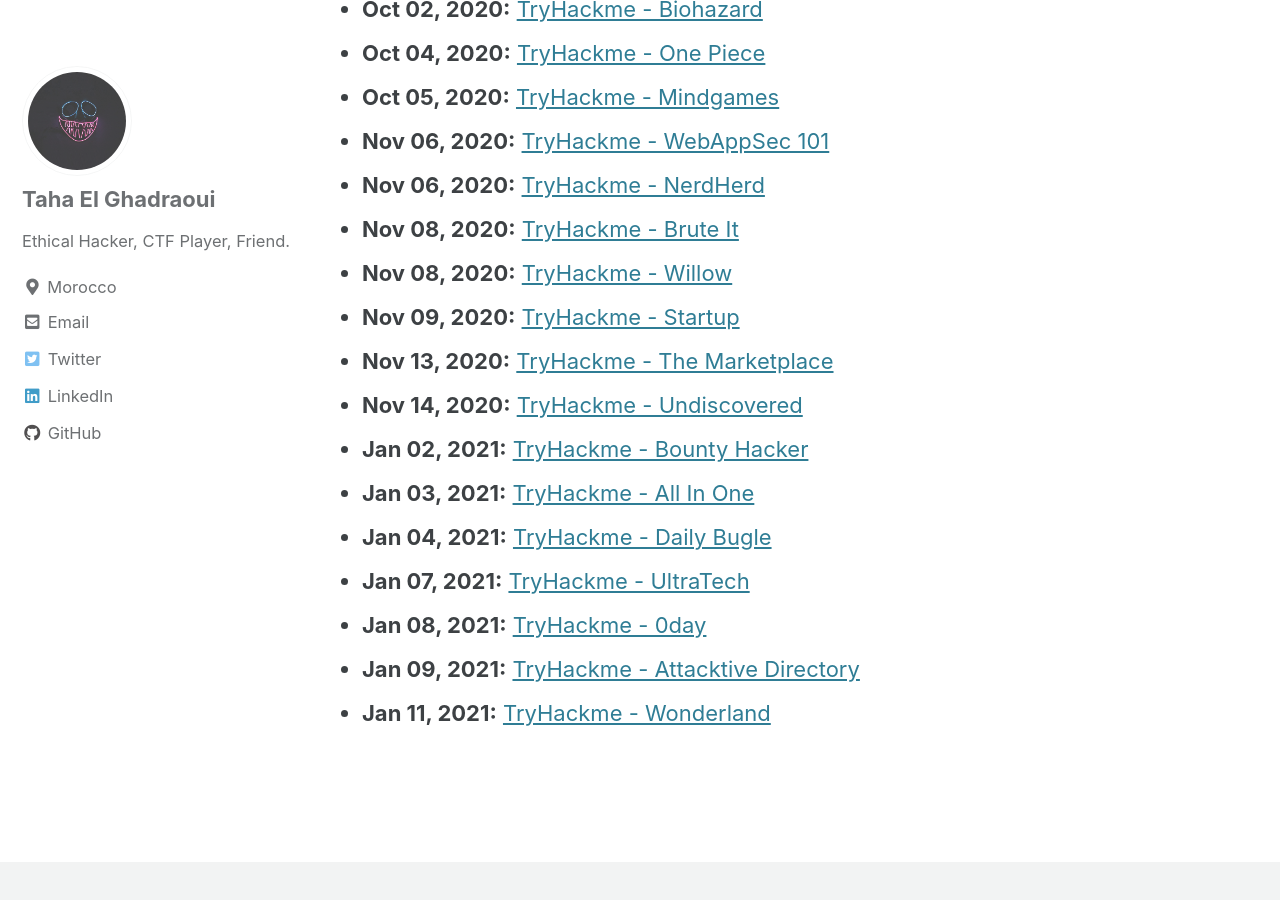
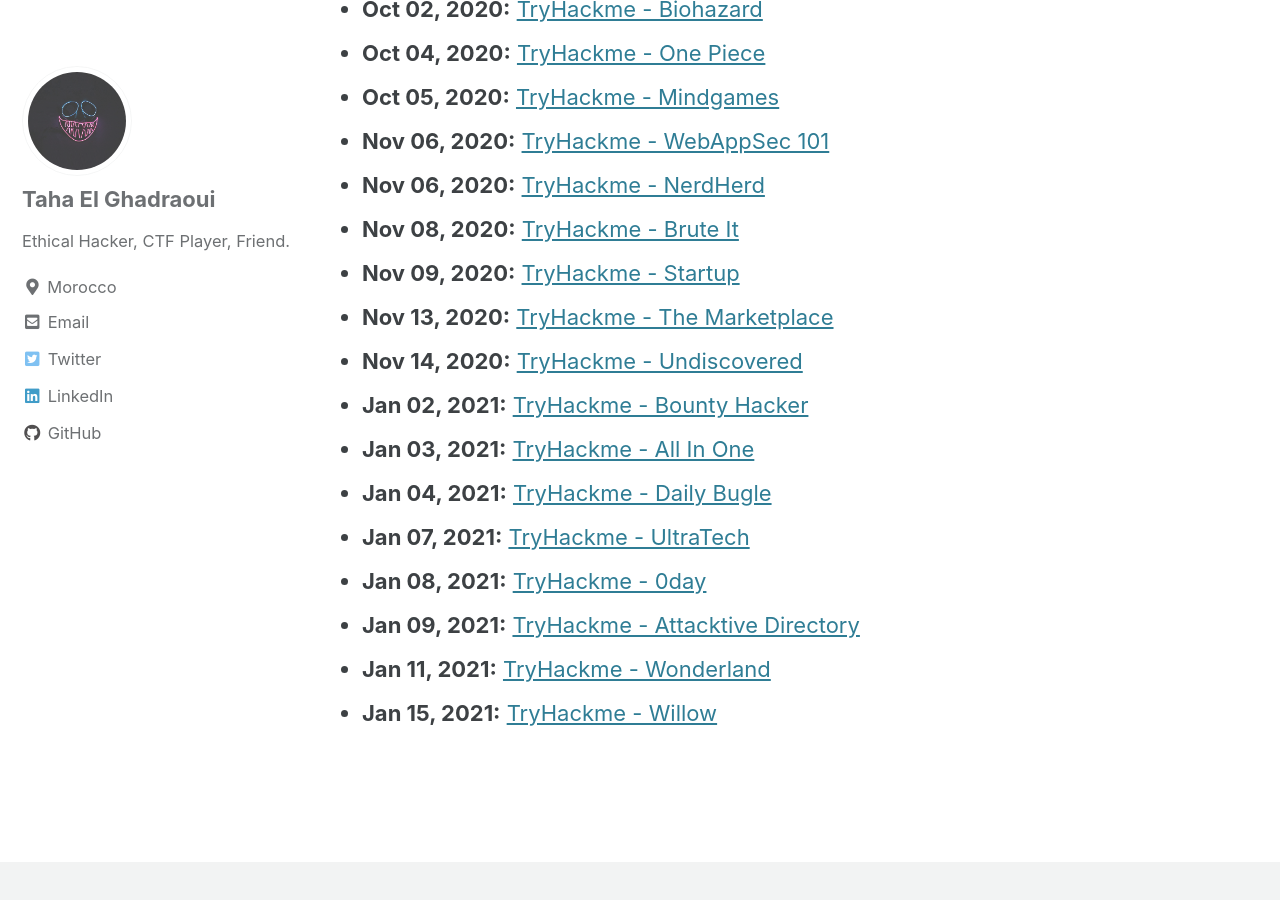
Before and after one commit to bvr0n/bvr0n.github.io, a Jekyll site: the page built from _pages/tryhackme-wr.md, in a window 1280 px wide and 900 px high, scrolled down 756 px. Built offline with Jekyll 4.4.1, drawn with Linux system fonts in a browser that asks for light colours; cached includes are drawn as plain includes.

Commit message:
Update tryhackme-wr.md

```diff
--- a/_pages/tryhackme-wr.md
+++ b/_pages/tryhackme-wr.md
@@ -19,7 +19,6 @@
 - **Nov 06, 2020:** [TryHackme - WebAppSec 101](../_posts/thm/2020-11-11-webappsec_101.md)
 - **Nov 06, 2020:** [TryHackme - NerdHerd](../_posts/thm/2020-11-06-nerdherd.md)
 - **Nov 08, 2020:** [TryHackme - Brute It](../_posts/thm/2020-11-08-brute_it.md)
-- **Nov 08, 2020:** [TryHackme - Willow](../_posts/thm/2020-11-08-willow.md)
 - **Nov 09, 2020:** [TryHackme - Startup](../_posts/thm/2020-11-09-startup.md)
 - **Nov 13, 2020:** [TryHackme - The Marketplace](../_posts/thm/2020-11-13-marketplace.md)
 - **Nov 14, 2020:** [TryHackme - Undiscovered](../_posts/thm/2020-11-14-undiscovered.md)
@@ -30,3 +29,4 @@
 - **Jan 08, 2021:** [TryHackme - 0day](../_posts/thm/2021-01-08-0day.md)
 - **Jan 09, 2021:** [TryHackme - Attacktive Directory](../_posts/thm/2021-01-09-attacktivedir.md)
 - **Jan 11, 2021:** [TryHackme - Wonderland](../_posts/thm/2021-01-11-wonderland.md)
+- **Jan 15, 2021:** [TryHackme - Willow](../_posts/thm/2021-01-15-willow.md)
```
